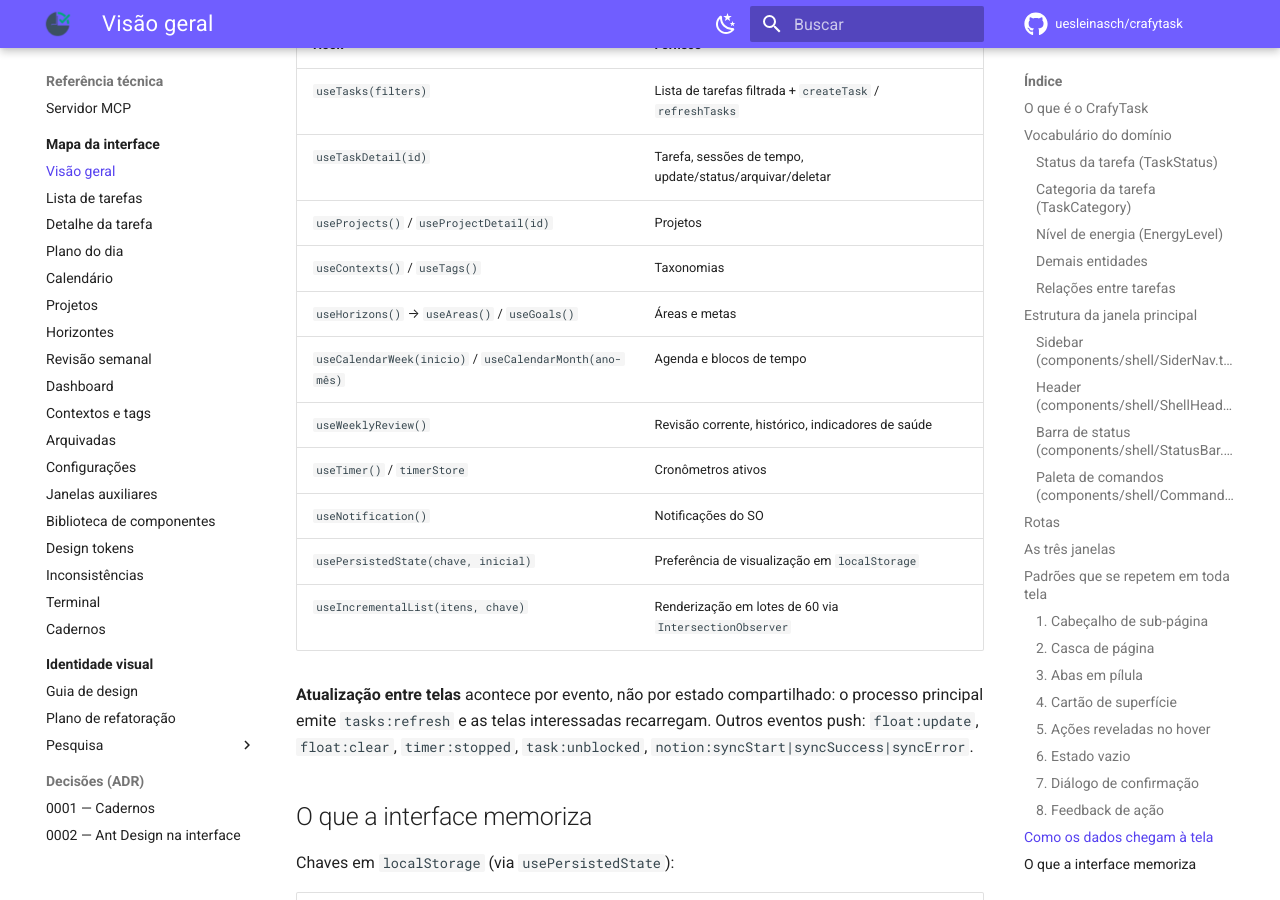
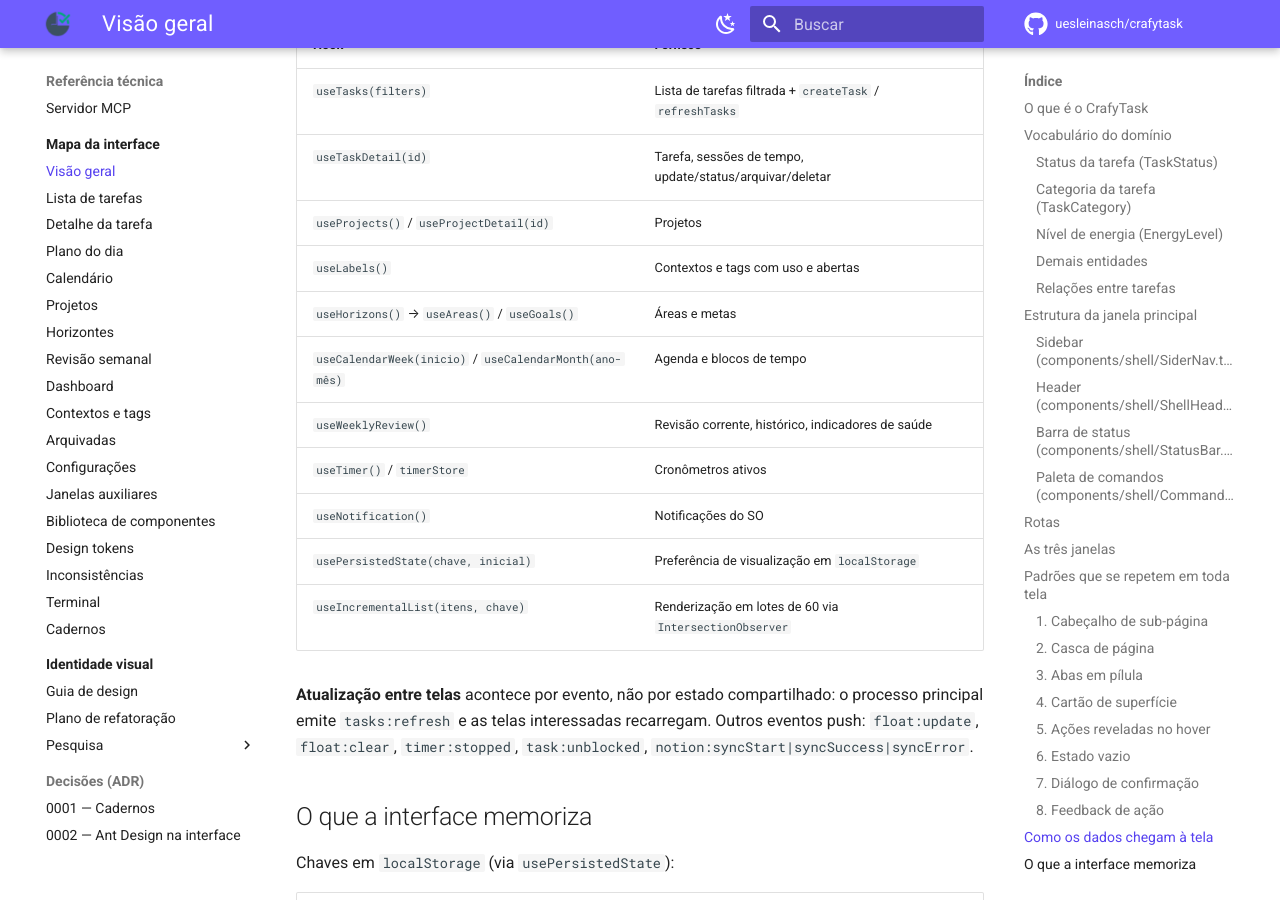
Before and after one commit to uesleinasch/crafytask, an MkDocs documentation site: the page built from docs/ui/00-visao-geral.md, in a window 1280 px wide and 900 px high, scrolled down 9036 px. Built offline with MkDocs 1.6.1 and Material for MkDocs 9.7.7, drawn with Linux system fonts in a browser that asks for light colours; some web fonts are replaced; comment, search, counter and statistics services are not loaded.

Commit message:
docs(labels): hooks de rótulos no mapa e no CLAUDE.md

```diff
--- a/docs/ui/00-visao-geral.md
+++ b/docs/ui/00-visao-geral.md
@@ -301,7 +301,7 @@ busca o que precisa através de hooks que chamam `window.api.*` (IPC para o proc
 | `useTasks(filters)` | Lista de tarefas filtrada + `createTask` / `refreshTasks` |
 | `useTaskDetail(id)` | Tarefa, sessões de tempo, update/status/arquivar/deletar |
 | `useProjects()` / `useProjectDetail(id)` | Projetos |
-| `useContexts()` / `useTags()` | Taxonomias |
+| `useLabels()` | Contextos e tags com uso e abertas |
 | `useHorizons()` → `useAreas()` / `useGoals()` | Áreas e metas |
 | `useCalendarWeek(inicio)` / `useCalendarMonth(ano-mês)` | Agenda e blocos de tempo |
 | `useWeeklyReview()` | Revisão corrente, histórico, indicadores de saúde |
```
Also changed, not shown: CLAUDE.md (+1 -1 lines).
